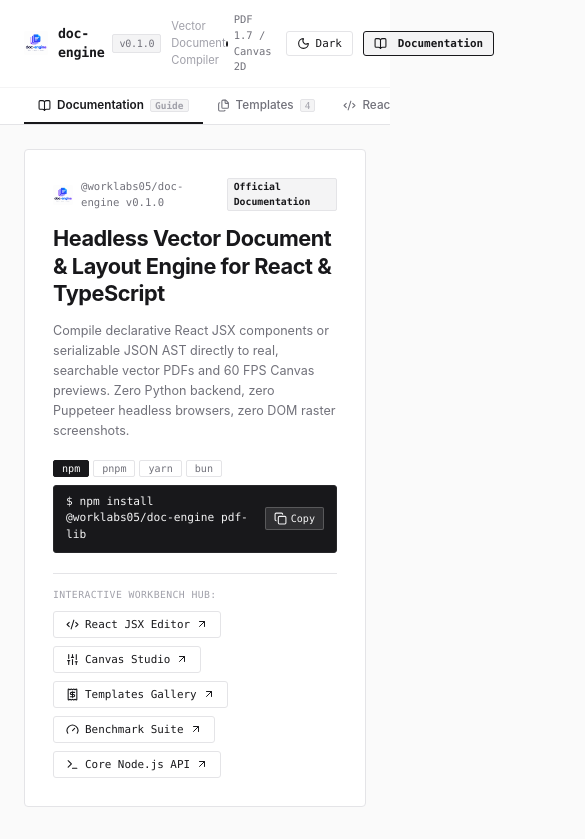
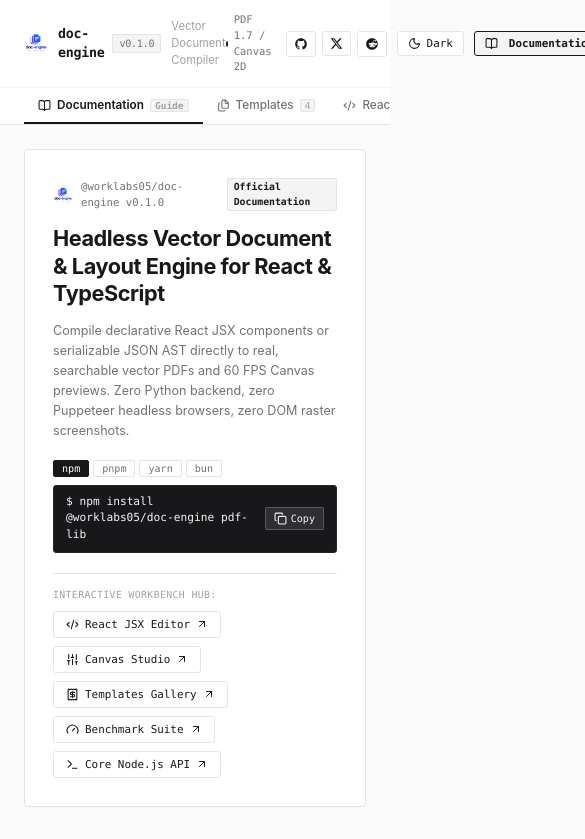
Before and after one commit to junaidmirr/doc_engine-page, a React (Vite) app: page / in a window 390 px wide. Shown: the top 839 px of the page, 585 px wide, since content can reach past the window. Built offline with nearby package versions, Linux system fonts and the light colour scheme.

Commit message:
add socials

```diff
--- a/src/App.css
+++ b/src/App.css
@@ -135,6 +135,76 @@
 .docs-button:hover {
   background: var(--surface-subtle);
   border-color: var(--border-strong);
+}
+
+/* Social Buttons */
+.social-buttons-group {
+  display: inline-flex;
+  align-items: center;
+  gap: 6px;
+}
+
+.social-btn {
+  font-family: var(--font-mono);
+  font-size: 0.76rem;
+  color: var(--text-primary);
+  background: var(--surface);
+  border: 1px solid var(--border);
+  padding: 5px 9px;
+  border-radius: 3px;
+  display: inline-flex;
+  align-items: center;
+  gap: 6px;
+  text-decoration: none;
+  line-height: 1;
+  transition: border-color 0.1s ease, background-color 0.1s ease, color 0.1s ease;
+  user-select: none;
+}
+
+.social-btn:hover {
+  background: var(--surface-subtle);
+  border-color: var(--border-strong);
+  color: var(--text-primary);
+}
+
+.social-icon {
+  display: inline-flex;
+  align-items: center;
+  justify-content: center;
+  color: var(--text-primary);
+}
+
+.social-label {
+  font-size: 0.74rem;
+  font-weight: 500;
+}
+
+.footer-socials-wrapper {
+  display: flex;
+  align-items: center;
+  gap: 10px;
+}
+
+.footer-socials-label {
+  font-family: var(--font-mono);
+  font-size: 0.74rem;
+  color: var(--text-muted);
+  text-transform: uppercase;
+  letter-spacing: 0.04em;
+}
+
+.docs-socials-group .social-btn {
+  padding: 8px 14px;
+  font-size: 0.8rem;
+}
+
+@media (max-width: 900px) {
+  .header-socials .social-label {
+    display: none;
+  }
+  .header-socials .social-btn {
+    padding: 5px 7px;
+  }
 }
 
 /* Tab Navigation */
--- a/src/App.tsx
+++ b/src/App.tsx
@@ -9,6 +9,7 @@ import { PaginationShowcase } from './components/PaginationShowcase';
 import { StudioShowcase } from './components/StudioShowcase';
 import { RendererBenchmarkShowcase } from './components/RendererBenchmarkShowcase';
 import { CoreEngineShowcase } from './components/CoreEngineShowcase';
+import { SocialButtons } from './components/SocialIcons';
 import logoImg from './assets/logo.png';
 import './App.css';
 
@@ -50,6 +51,12 @@ export function AppContent() {
             <span className="footer-sep">/</span>
             <span>client-side vector document compiler</span>
           </div>
+
+          <div className="footer-socials-wrapper">
+            <span className="footer-socials-label">Socials:</span>
+            <SocialButtons className="footer-socials" />
+          </div>
+
           <div className="footer-stats">
             <span>canvas 2d</span>
             <span className="footer-dot">•</span>
--- a/src/components/DocumentationShowcase.tsx
+++ b/src/components/DocumentationShowcase.tsx
@@ -20,6 +20,7 @@ import {
   AlignLeft,
 } from 'lucide-react';
 import type { TabKey } from './Navbar';
+import { SocialButtons } from './SocialIcons';
 import logoImg from '../assets/logo.png';
 
 interface DocumentationShowcaseProps {
@@ -76,6 +77,7 @@ const NAV_CATEGORIES = [
     items: [
       { id: 'comparison-matrix', label: 'Architecture Comparison' },
       { id: 'core-api-ref', label: 'Core Engine API' },
+      { id: 'community-socials', label: 'Community & Socials' },
     ],
   },
 ];
@@ -1125,6 +1127,20 @@ const { document, updateElement, addElement, undo, redo, canUndo, canRedo } = us
               </table>
             </div>
           </section>
+
+          {/* Community & Socials Section */}
+          <section id="community-socials" className="docs-section">
+            <div className="docs-section-header">
+              <h2>Community & Socials</h2>
+              <span className="docs-meta-tag">Open Source</span>
+            </div>
+            <p>
+              Connect with fellow developers, explore source code, report issues, and stay updated across our official channels:
+            </p>
+            <div style={{ marginTop: '16px' }}>
+              <SocialButtons className="docs-socials-group" />
+            </div>
+          </section>
         </main>
       </div>
     </div>
--- a/src/components/Navbar.tsx
+++ b/src/components/Navbar.tsx
@@ -12,6 +12,7 @@ import {
   Moon,
 } from 'lucide-react';
 import { useTheme } from '../context/ThemeContext';
+import { SocialButtons } from './SocialIcons';
 import logoImg from '../assets/logo.png';
 
 export type TabKey =
@@ -66,6 +67,8 @@ export const Navbar: React.FC<NavbarProps> = ({ activeTab, onSelectTab }) => {
             PDF 1.7 / Canvas 2D
           </span>
 
+          <SocialButtons className="header-socials" />
+
           <button
             type="button"
             className="theme-toggle-btn"
--- /dev/null
+++ b/src/components/SocialIcons.tsx
@@ -0,0 +1,105 @@
+import React from 'react';
+
+export const GithubIcon: React.FC<{ size?: number; className?: string }> = ({ size = 14, className = '' }) => (
+  <svg
+    width={size}
+    height={size}
+    viewBox="0 0 24 24"
+    fill="currentColor"
+    className={className}
+    aria-hidden="true"
+  >
+    <path
+      fillRule="evenodd"
+      clipRule="evenodd"
+      d="M12 2C6.477 2 2 6.484 2 12.017c0 4.425 2.865 8.18 6.839 9.504.5.092.682-.217.682-.483 0-.237-.008-.868-.013-1.703-2.782.605-3.369-1.343-3.369-1.343-.454-1.158-1.11-1.466-1.11-1.466-.908-.62.069-.608.069-.608 1.003.07 1.53 1.032 1.53 1.032.892 1.53 2.341 1.088 2.91.832.092-.647.35-1.088.636-1.338-2.22-.253-4.555-1.113-4.555-4.951 0-1.093.39-1.988 1.029-2.688-.103-.253-.446-1.272.098-2.65 0 0 .84-.27 2.75 1.026A9.564 9.564 0 0112 6.844c.85.004 1.705.115 2.504.337 1.909-1.296 2.747-1.027 2.747-1.027.546 1.379.202 2.398.1 2.651.64.7 1.028 1.595 1.028 2.688 0 3.848-2.339 4.695-4.566 4.943.359.309.678.92.678 1.855 0 1.338-.012 2.419-.012 2.747 0 .268.18.58.688.482A10.019 10.019 0 0022 12.017C22 6.484 17.522 2 12 2z"
+    />
+  </svg>
+);
+
+export const XIcon: React.FC<{ size?: number; className?: string }> = ({ size = 13, className = '' }) => (
+  <svg
+    width={size}
+    height={size}
+    viewBox="0 0 24 24"
+    fill="currentColor"
+    className={className}
+    aria-hidden="true"
+  >
+    <path d="M18.244 2.25h3.308l-7.227 8.26 8.502 11.24H16.17l-5.214-6.817L4.99 21.75H1.68l7.73-8.835L1.254 2.25H8.08l4.713 6.231zm-1.161 17.52h1.833L7.084 4.126H5.117z" />
+  </svg>
+);
+
+export const RedditIcon: React.FC<{ size?: number; className?: string }> = ({ size = 14, className = '' }) => (
+  <svg
+    width={size}
+    height={size}
+    viewBox="0 0 24 24"
+    fill="currentColor"
+    className={className}
+    aria-hidden="true"
+  >
+    <path
+      fillRule="evenodd"
+      clipRule="evenodd"
+      d="M12 2C6.477 2 2 6.477 2 12c0 5.523 4.477 10 10 10s10-4.477 10-10c0-5.523-4.477-10-10-10zm5.955 11.455c.045.2.045.41.045.614 0 2.114-2.455 3.818-5.477 3.818s-5.477-1.705-5.477-3.818c0-.205.023-.41.045-.614a1.737 1.737 0 01-.818-1.455c0-.955.773-1.727 1.727-1.727.477 0 .909.205 1.227.523 1.045-.727 2.455-1.182 4.023-1.25l.818-3.864a.34.34 0 01.409-.273l2.682.568c.205-.341.568-.568.977-.568.636 0 1.159.523 1.159 1.159 0 .636-.523 1.159-1.159 1.159a1.16 1.16 0 01-1.159-1.045l-2.386-.5-0.682 3.295c1.523.091 2.886.545 3.909 1.25.318-.318.75-.523 1.227-.523.955 0 1.727.773 1.727 1.727 0 .591-.318 1.114-.818 1.455zm-8.318.273c0-.614-.5-1.114-1.114-1.114s-1.114.5-1.114 1.114.5 1.114 1.114 1.114 1.114-.5 1.114-1.114zm6.091 1.114c.614 0 1.114-.5 1.114-1.114s-.5-1.114-1.114-1.114-1.114.5-1.114 1.114.5 1.114 1.114 1.114zm-5.409 1.727c-.114-.114-.114-.295 0-.409.114-.114.295-.114.409 0 .864.864 2.477.864 3.341 0 .114-.114.295-.114.409 0 .114.114.114.295 0 .409-1.068 1.068-3.091 1.068-4.159 0z"
+    />
+  </svg>
+);
+
+export interface SocialLinkItem {
+  id: string;
+  name: string;
+  url: string;
+  icon: React.ReactNode;
+}
+
+const SOCIAL_LINKS: SocialLinkItem[] = [
+  {
+    id: 'github',
+    name: 'GitHub',
+    url: 'https://github.com/worklabs05/doc-engine',
+    icon: <GithubIcon size={14} />,
+  },
+  {
+    id: 'x',
+    name: 'X',
+    url: 'https://x.com',
+    icon: <XIcon size={13} />,
+  },
+  {
+    id: 'reddit',
+    name: 'Reddit',
+    url: 'https://reddit.com',
+    icon: <RedditIcon size={14} />,
+  },
+];
+
+interface SocialButtonsProps {
+  className?: string;
+  showLabels?: boolean;
+}
+
+export const SocialButtons: React.FC<SocialButtonsProps> = ({
+  className = '',
+  showLabels = true,
+}) => {
+  return (
+    <div className={`social-buttons-group ${className}`}>
+      {SOCIAL_LINKS.map((social) => (
+        <a
+          key={social.id}
+          href={social.url}
+          target="_blank"
+          rel="noopener noreferrer"
+          className="social-btn"
+          title={`Visit our ${social.name}`}
+          aria-label={social.name}
+        >
+          <span className="social-icon">{social.icon}</span>
+          {showLabels && <span className="social-label">{social.name}</span>}
+        </a>
+      ))}
+    </div>
+  );
+};
```
Also changed, not shown: 5 other files (tests, documents, lock files or other folders).
